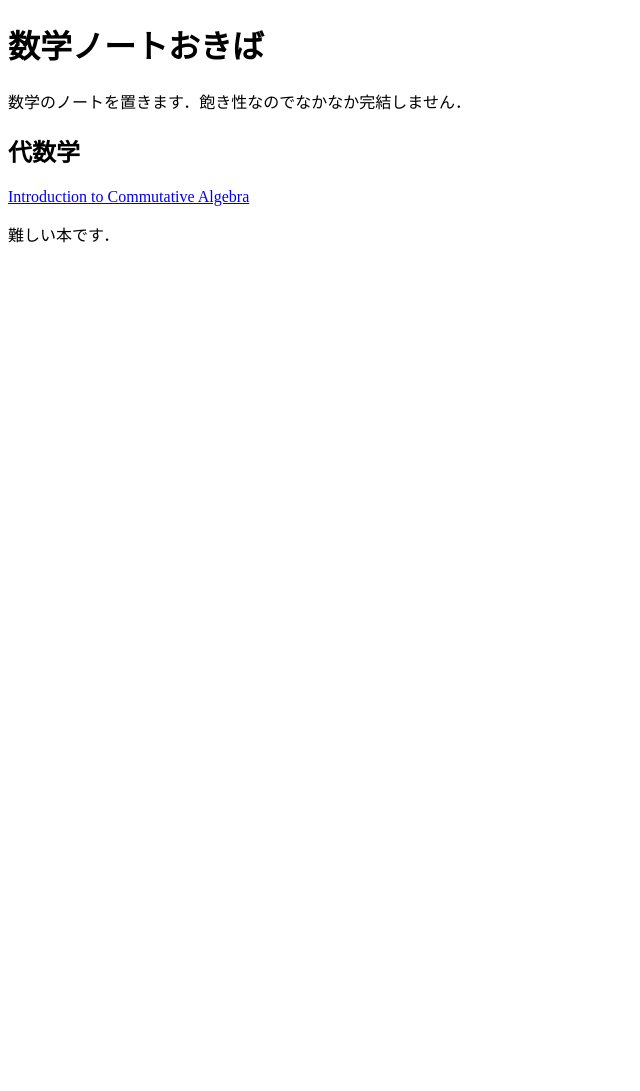
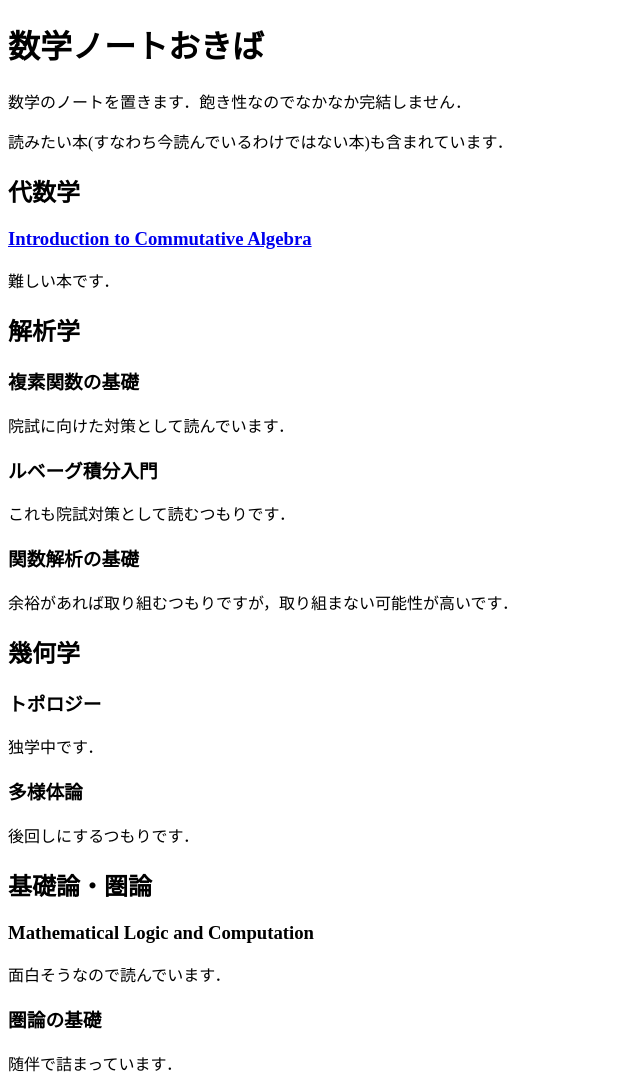
Before and after one commit to nanasehina/fileplace, a plain HTML site: page notes/math/mathindex.html in a window 1280 px wide. Shown: the whole page, without its empty margins (0-640 px from the left). Before the commit the page ends 800 px from the top, so only its background shows below. Drawn offline with Linux system fonts and the light colour scheme.

Commit message:
editted math index

```diff
--- a/notes/math/mathindex.html
+++ b/notes/math/mathindex.html
@@ -8,9 +8,34 @@
   <body>
     <h1>数学ノートおきば</h1>
     <p>数学のノートを置きます．飽き性なのでなかなか完結しません．</p>
+    <p>読みたい本(すなわち今読んでいるわけではない本)も含まれています．</p>
 
     <h2>代数学</h2>
-    <a href = "./algebra/atiyah.html">Introduction to Commutative Algebra</a>
+    <h3><a href = "./algebra/atiyah.html">Introduction to Commutative Algebra</a></h3>
     <p>難しい本です．</p>
+
+    <h2>解析学</h2>
+    <h3>複素関数の基礎</h3>
+    <p>院試に向けた対策として読んでいます．</p>
+
+    <h3>ルベーグ積分入門</h3>
+    <p>これも院試対策として読むつもりです．</p>
+
+    <h3>関数解析の基礎</h3>
+    <p>余裕があれば取り組むつもりですが，取り組まない可能性が高いです．</p>
+
+    <h2>幾何学</h2>
+    <h3>トポロジー</h3>
+    <p>独学中です．</p>
+
+    <h3>多様体論</h3>
+    <p>後回しにするつもりです．</p>
+
+    <h2>基礎論・圏論</h2>
+    <h3>Mathematical Logic and Computation</h3>
+    <p>面白そうなので読んでいます．</p>
+
+    <h3>圏論の基礎</h3>
+    <p>随伴で詰まっています．</p>
   </body>
 </html>
```
